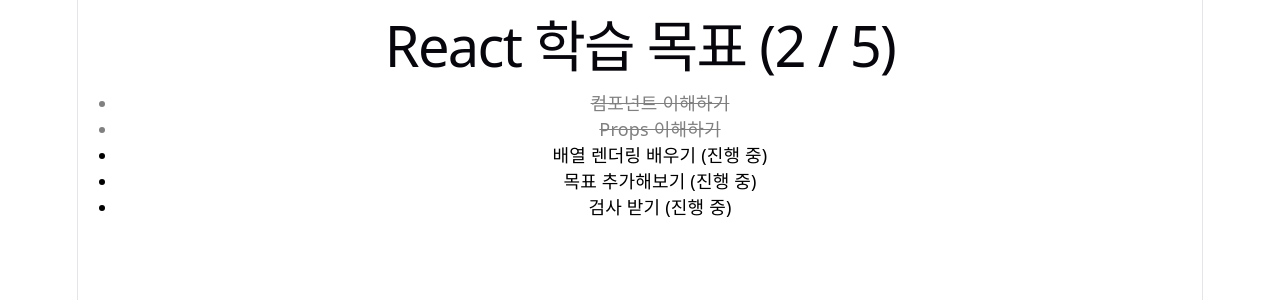
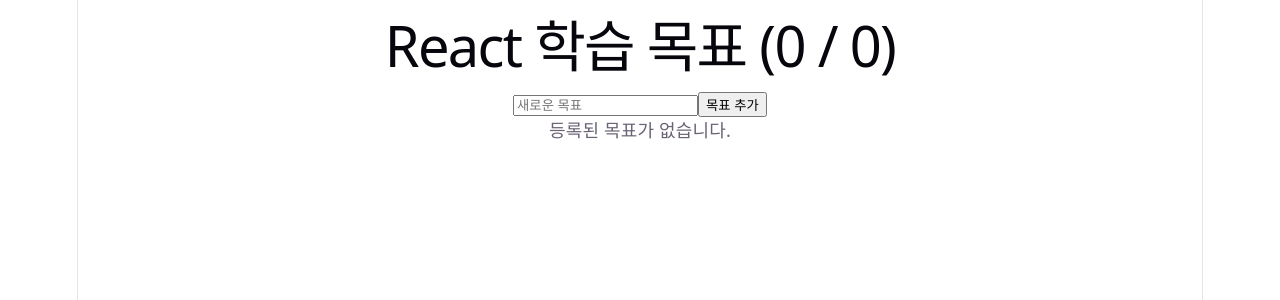
Before and after one commit to during94/react, a React (Vite) app in the folder my-react-app/: page / in a window 1280 px wide. Shown: the top 300 px of the page. Built offline with nearby package versions, Linux system fonts and the light colour scheme.

Commit message:
feat: 학습 목표 추가 완료 삭제 기능 구현

```diff
--- a/my-react-app/src/App.jsx
+++ b/my-react-app/src/App.jsx
@@ -1,14 +1,38 @@
+import { useState } from 'react'
 import './App.css'
 import GoalItem from './GoalItem'
+import { addGoal } from './addGoalUtil'
 
 function App() {
-  const goals = [
-    { id: 1, text: '컴포넌트 이해하기', completed: true },
-    { id: 2, text: 'Props 이해하기', completed: true },
-    { id: 3, text: '배열 렌더링 배우기', completed: false },
-    { id: 4, text: '목표 추가해보기', completed: false },
-    { id: 5, text: '검사 받기', completed: false },
-  ]
+  const [goals, setGoals] = useState([])
+  const [newGoalText, setNewGoalText] = useState('')
+
+  function handleAddGoal() {
+    if (newGoalText.trim() === '') {
+      return
+    }
+
+    setGoals((currentGoals) => addGoal({ currentGoals, newGoalText }))
+    setNewGoalText('')
+  }
+
+  function changeGoalCompleted(id, completed) {
+    setGoals((currentGoals) =>
+      currentGoals.map((goal) => {
+        if (goal.id === id) {
+          return { ...goal, completed }
+        }
+
+        return goal
+      }),
+    )
+  }
+
+  function deleteGoal(id) {
+    setGoals((currentGoals) =>
+      currentGoals.filter((goal) => goal.id !== id),
+    )
+  }
 
   const totalGoalsCount = goals.length
   const completedCount = goals.filter((goal) => goal.completed).length
@@ -19,12 +43,27 @@
         React 학습 목표 ({completedCount} / {totalGoalsCount})
       </h1>
 
+      <input
+        type="text"
+        value={newGoalText}
+        onChange={(event) => setNewGoalText(event.target.value)}
+        placeholder="새로운 목표"
+      />
+      <button type="button" onClick={handleAddGoal}>
+        목표 추가
+      </button>
+
+      {totalGoalsCount === 0 && <p>등록된 목표가 없습니다.</p>}
+
       <ul>
         {goals.map((goal) => (
           <GoalItem
             key={goal.id}
+            id={goal.id}
             text={goal.text}
             completed={goal.completed}
+            onCompletedChange={changeGoalCompleted}
+            onDelete={deleteGoal}
           />
         ))}
       </ul>
--- a/my-react-app/src/GoalItem.jsx
+++ b/my-react-app/src/GoalItem.jsx
@@ -1,12 +1,22 @@
-function GoalItem({ text, completed }) {
+function GoalItem({ id, text, completed, onCompletedChange, onDelete }) {
   return (
-    <li
+    <li>
+      <label
         style={{
           textDecoration: completed ? 'line-through' : 'none',
           color: completed ? 'gray' : 'black',
         }}
       >
+        <input
+          type="checkbox"
+          checked={completed}
+          onChange={(event) => onCompletedChange(id, event.target.checked)}
+        />
         {text} {!completed && '(진행 중)'}
+      </label>
+      <button type="button" onClick={() => onDelete(id)}>
+        삭제
+      </button>
     </li>
   )
 }
--- /dev/null
+++ b/my-react-app/src/addGoalUtil.js
@@ -0,0 +1,15 @@
+export function addGoal({ currentGoals, newGoalText }) {
+  const trimmedText = newGoalText.trim()
+
+  if (trimmedText === '') {
+    return currentGoals
+  }
+
+  const newGoal = {
+    id: Date.now(),
+    text: trimmedText,
+    completed: false,
+  }
+
+  return [...currentGoals, newGoal]
+}
```
Lines whose indentation alone changed are shown as unchanged.
